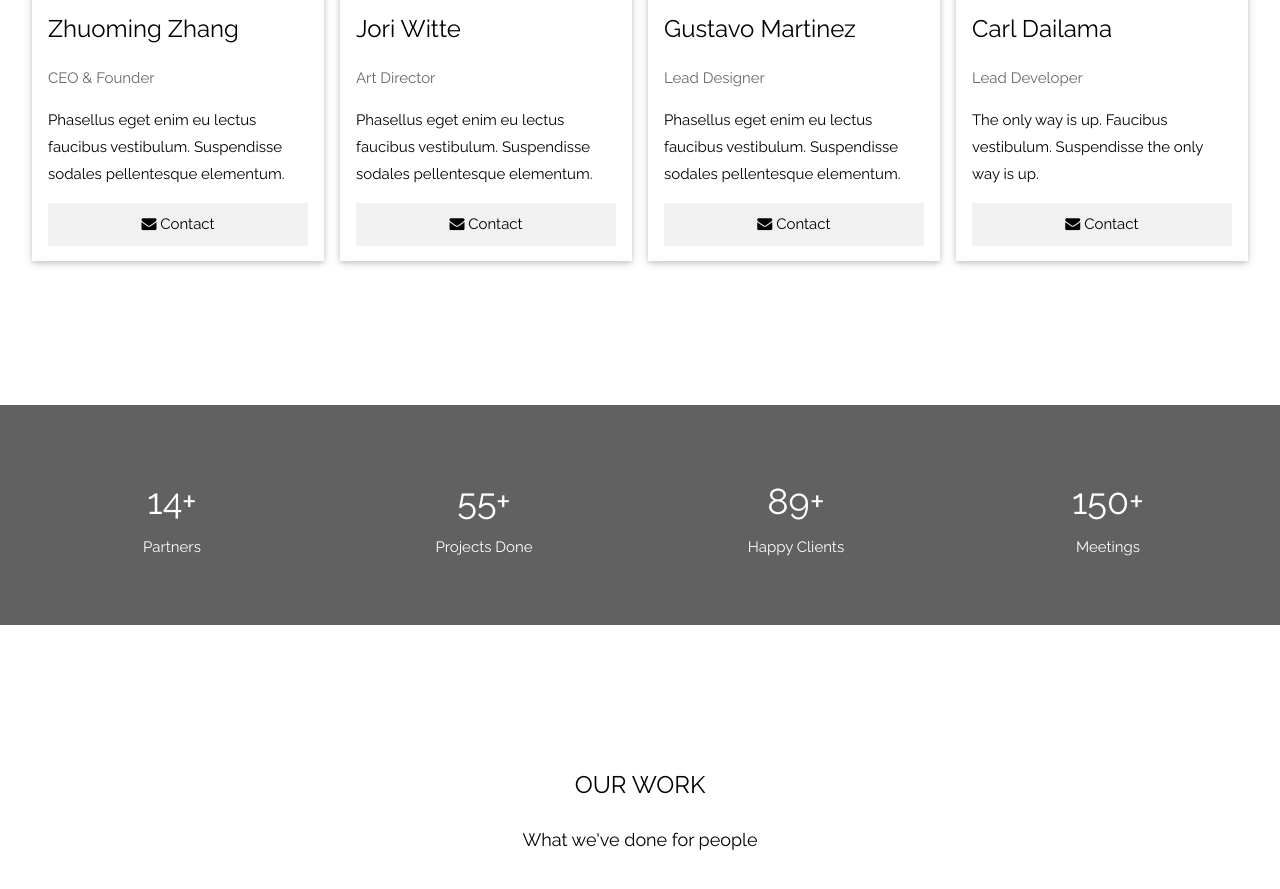
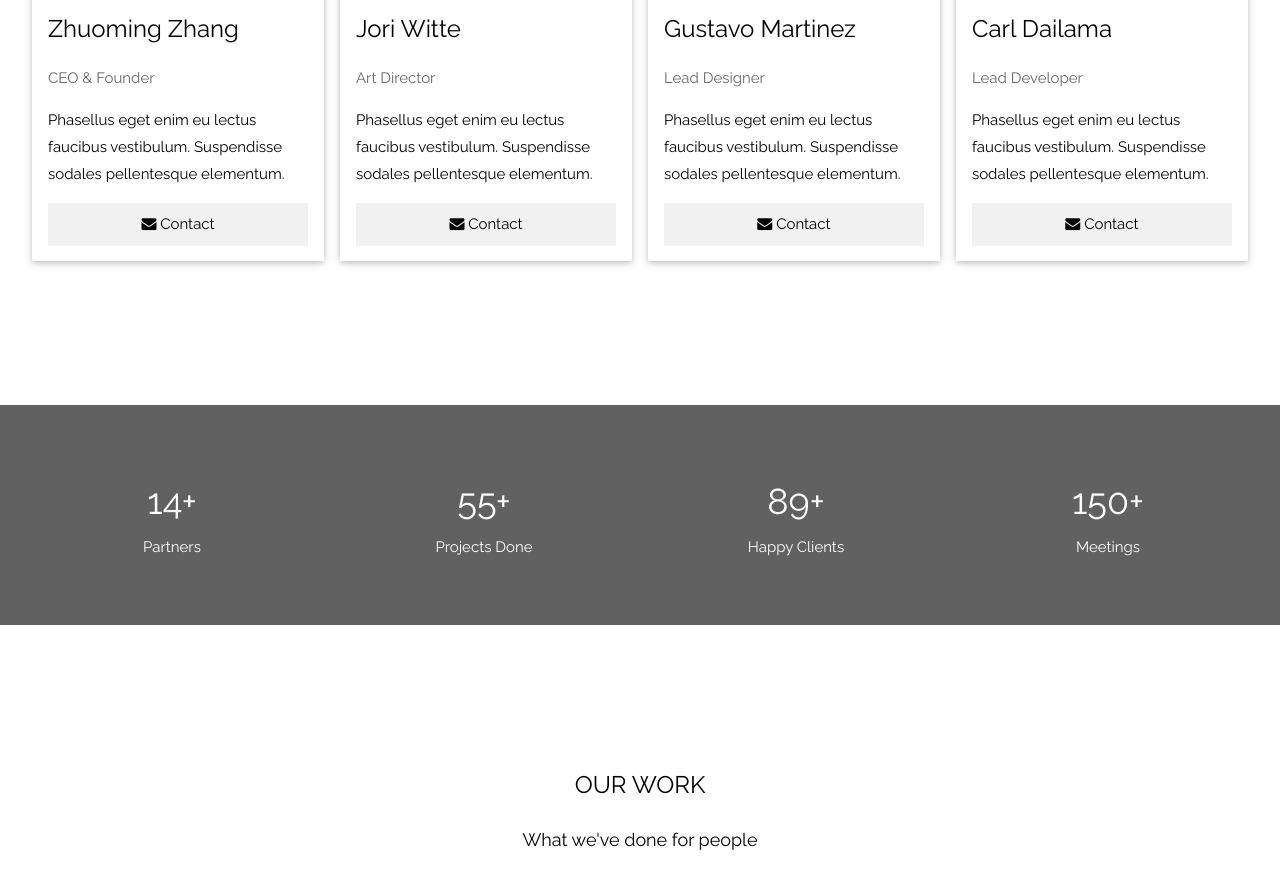
Before and after one commit to ioriwitte/toyhaptics, a plain HTML site: page index.html in a window 1280 px wide. Shown: the part 2754-3643 px from the top of the page. Drawn offline with nearby package versions, Linux system fonts and the light colour scheme; some packages are replaced by stand-ins of ours.

Commit message:
Update index.html

```diff
--- a/index.html
+++ b/index.html
@@ -162,7 +162,7 @@
         <div class="w3-container">
           <h3>Carl Dailama</h3>
           <p class="w3-opacity">Lead Developer</p>
-          <p>The only way is up. Faucibus vestibulum. Suspendisse the only way is up.</p>
+          <p>Phasellus eget enim eu lectus faucibus vestibulum. Suspendisse sodales pellentesque elementum.</p>
           <p><button class="w3-button w3-light-grey w3-block"><i class="fa fa-envelope"></i> Contact</button></p>
         </div>
       </div>
```
